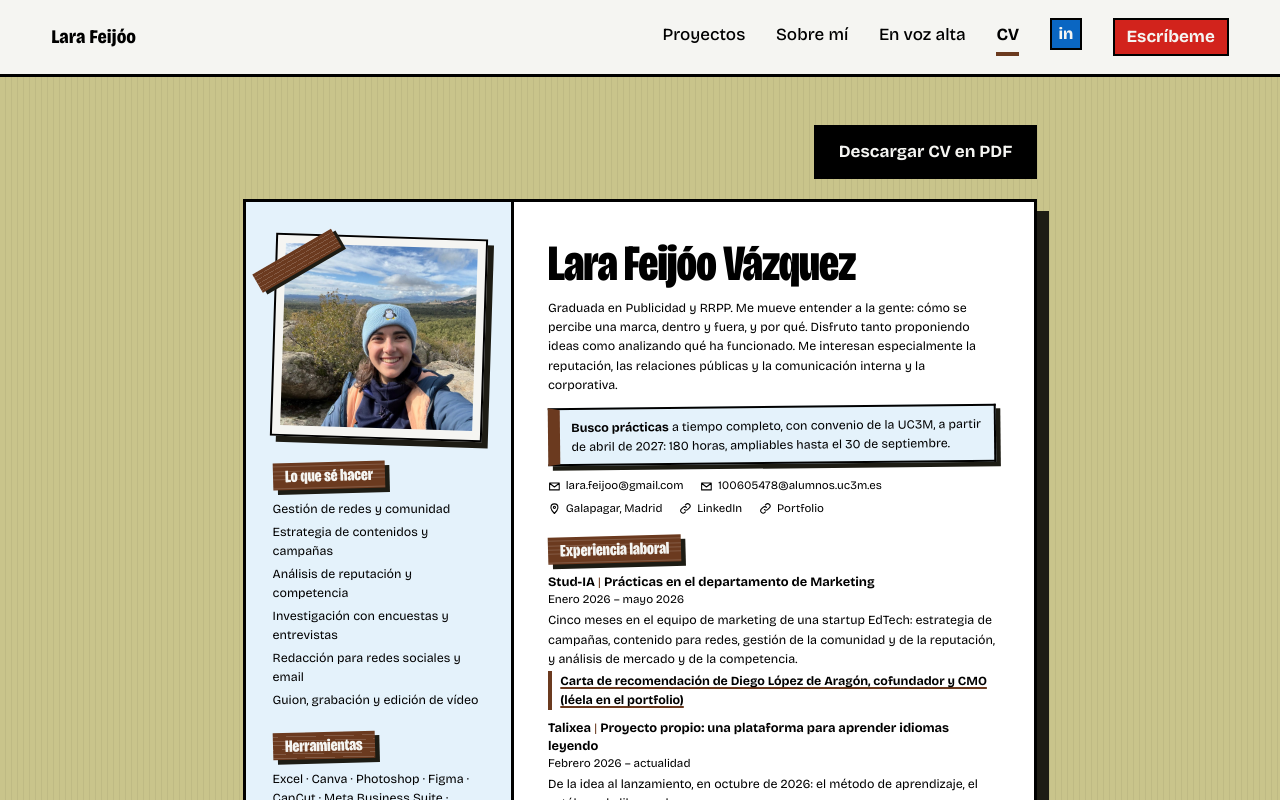
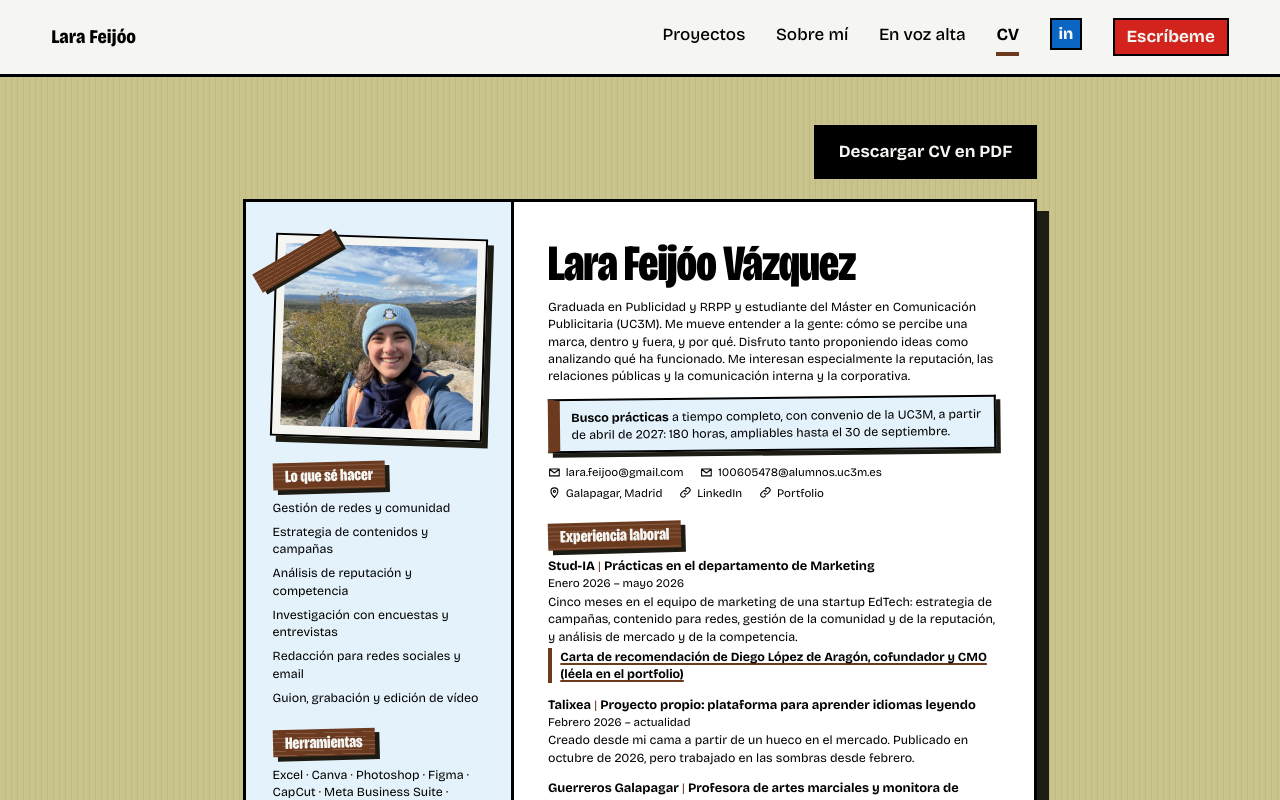
Before and after one commit to Fei461/Portfolio, a React (Vite) app: page /#/cv in a window 1280 px wide. Shown: the top 800 px of the page. Built offline with nearby package versions, Linux system fonts and the light colour scheme.

Commit message:
CV: el máster en el perfil, Talixea contada a mi manera y más aire entre bloque y bloque en vez de entre líneas
Co-Authored-By: Claude Opus 5.5 <noreply@anthropic.com>

```diff
--- a/src/data/perfil.ts
+++ b/src/data/perfil.ts
@@ -19,7 +19,7 @@ export const perfil = {
   /** En el CV va con los dos apellidos. */
   nombreCompleto: "Lara Feijóo Vázquez",
   resumen:
-    "Graduada en Publicidad y RRPP. Me mueve entender a la gente: cómo se percibe una marca, dentro y fuera, y por qué. Disfruto tanto proponiendo ideas como analizando qué ha funcionado. Me interesan especialmente la reputación, las relaciones públicas y la comunicación interna y la corporativa.",
+    "Graduada en Publicidad y RRPP y estudiante del Máster en Comunicación Publicitaria (UC3M). Me mueve entender a la gente: cómo se percibe una marca, dentro y fuera, y por qué. Disfruto tanto proponiendo ideas como analizando qué ha funcionado. Me interesan especialmente la reputación, las relaciones públicas y la comunicación interna y la corporativa.",
   busco: "Prácticas a tiempo completo a partir de abril de 2027.",
   lugar: "Galapagar, Madrid",
   email: "lara.feijoo@gmail.com",
@@ -39,9 +39,9 @@ export const perfil = {
     },
     {
       lugar: "Talixea",
-      titulo: "Proyecto propio: una plataforma para aprender idiomas leyendo",
+      titulo: "Proyecto propio: plataforma para aprender idiomas leyendo",
       periodo: "Febrero 2026 – actualidad",
-      nota: "De la idea al lanzamiento, en octubre de 2026: el método de aprendizaje, el catálogo de libros y la marca.",
+      nota: "Creado desde mi cama a partir de un hueco en el mercado. Publicado en octubre de 2026, pero trabajado en las sombras desde febrero.",
     },
     {
       lugar: "Guerreros Galapagar",
--- a/src/pages/sobre/cv.css
+++ b/src/pages/sobre/cv.css
@@ -32,7 +32,7 @@
   font-family: var(--f);
   font-variation-settings: "opsz" 12;
   font-size: 9.3pt;
-  line-height: 1.55;
+  line-height: 1.4;
 }
 
 .ccv :is(h1, h2, h3, p, ul, li, a, span, strong, figure) {
@@ -119,7 +119,7 @@
 .ccv-simple li + li,
 .ccv-idiomas li + li,
 .ccv-hobbies li + li {
-  margin-top: 1mm;
+  margin-top: 1.8mm;
 }
 
 .ccv-idiomas li {
@@ -189,18 +189,18 @@
 }
 
 .ccv-principal .ccv-bloque {
-  margin-top: 5mm;
+  margin-top: 5.5mm;
 }
 
 .ccv-lista {
   display: grid;
-  gap: 2.5mm;
+  gap: 3.8mm;
 }
 
 .ccv-lista h3 {
   font-weight: 700;
   font-size: 9.6pt;
-  line-height: 1.4;
+  line-height: 1.3;
 }
 
 .ccv-barra {
```
Also changed, not shown: 28 other files (tests, documents, lock files or other folders).
